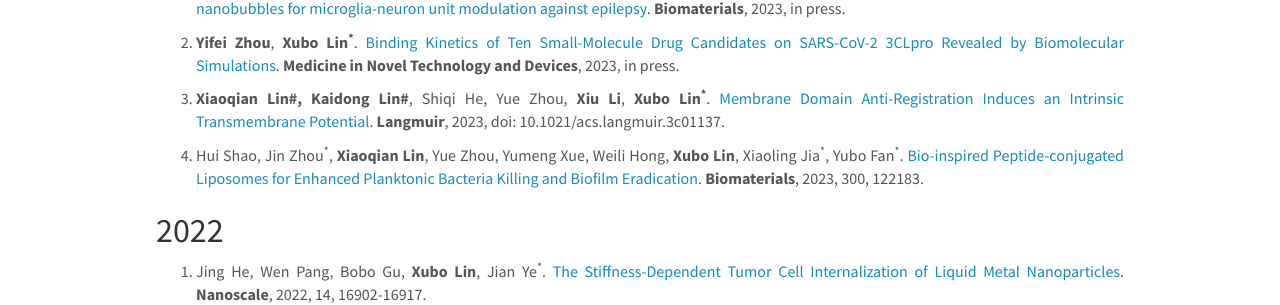
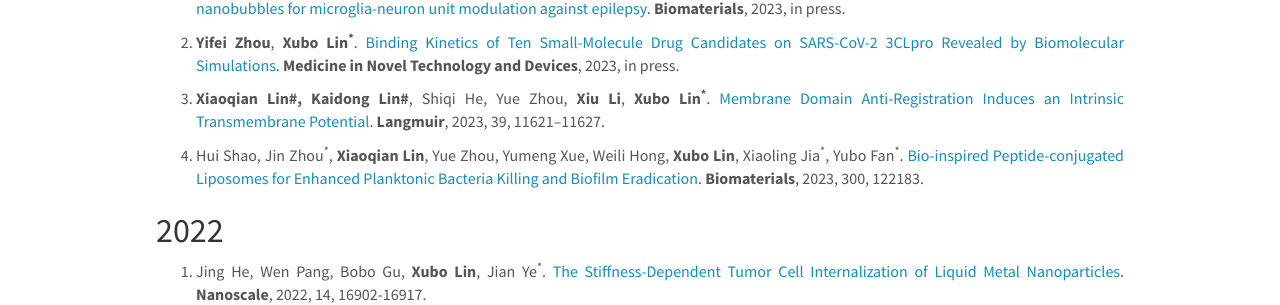
Before and after one commit to linxubo/linxubo.github.io, a Jekyll site: the page built from _pages/publications.md, in a window 1280 px wide and 900 px high, scrolled down 567 px. Shown: the part 149-454 px from the top of the window. Built offline with Jekyll 4.4.1, drawn with Linux system fonts in a browser that asks for light colours; nearby versions of some CDN libraries; a script that is not in the unit is left out.

Commit message:
Update publications.md

```diff
--- a/_pages/publications.md
+++ b/_pages/publications.md
@@ -25,7 +25,7 @@
 
 46. **Yifei Zhou**, **Xubo Lin<sup>*</sup>**. [Binding Kinetics of Ten Small-Molecule Drug Candidates on SARS-CoV-2 3CLpro Revealed by Biomolecular Simulations](https://doi.org/10.1016/j.medntd.2023.100257). **Medicine in Novel Technology and Devices**, 2023, in press.
 
-45. **Xiaoqian Lin#, Kaidong Lin#**, Shiqi He, Yue Zhou, **Xiu Li**, **Xubo Lin<sup>*</sup>**. [Membrane Domain Anti-Registration Induces an Intrinsic Transmembrane Potential](https://doi.org/10.1021/acs.langmuir.3c01137). **Langmuir**, 2023, doi: 10.1021/acs.langmuir.3c01137.
+45. **Xiaoqian Lin#, Kaidong Lin#**, Shiqi He, Yue Zhou, **Xiu Li**, **Xubo Lin<sup>*</sup>**. [Membrane Domain Anti-Registration Induces an Intrinsic Transmembrane Potential](https://doi.org/10.1021/acs.langmuir.3c01137). **Langmuir**, 2023, 39, 11621–11627.
 
 44. Hui Shao, Jin Zhou<sup>*</sup>, **Xiaoqian Lin**, Yue Zhou, Yumeng Xue, Weili Hong, **Xubo Lin**, Xiaoling Jia<sup>*</sup>, Yubo Fan<sup>*</sup>. [Bio-inspired Peptide-conjugated Liposomes for Enhanced Planktonic Bacteria Killing and Biofilm Eradication](https://doi.org/10.1016/j.biomaterials.2023.122183). **Biomaterials**, 2023, 300, 122183.
 
```
